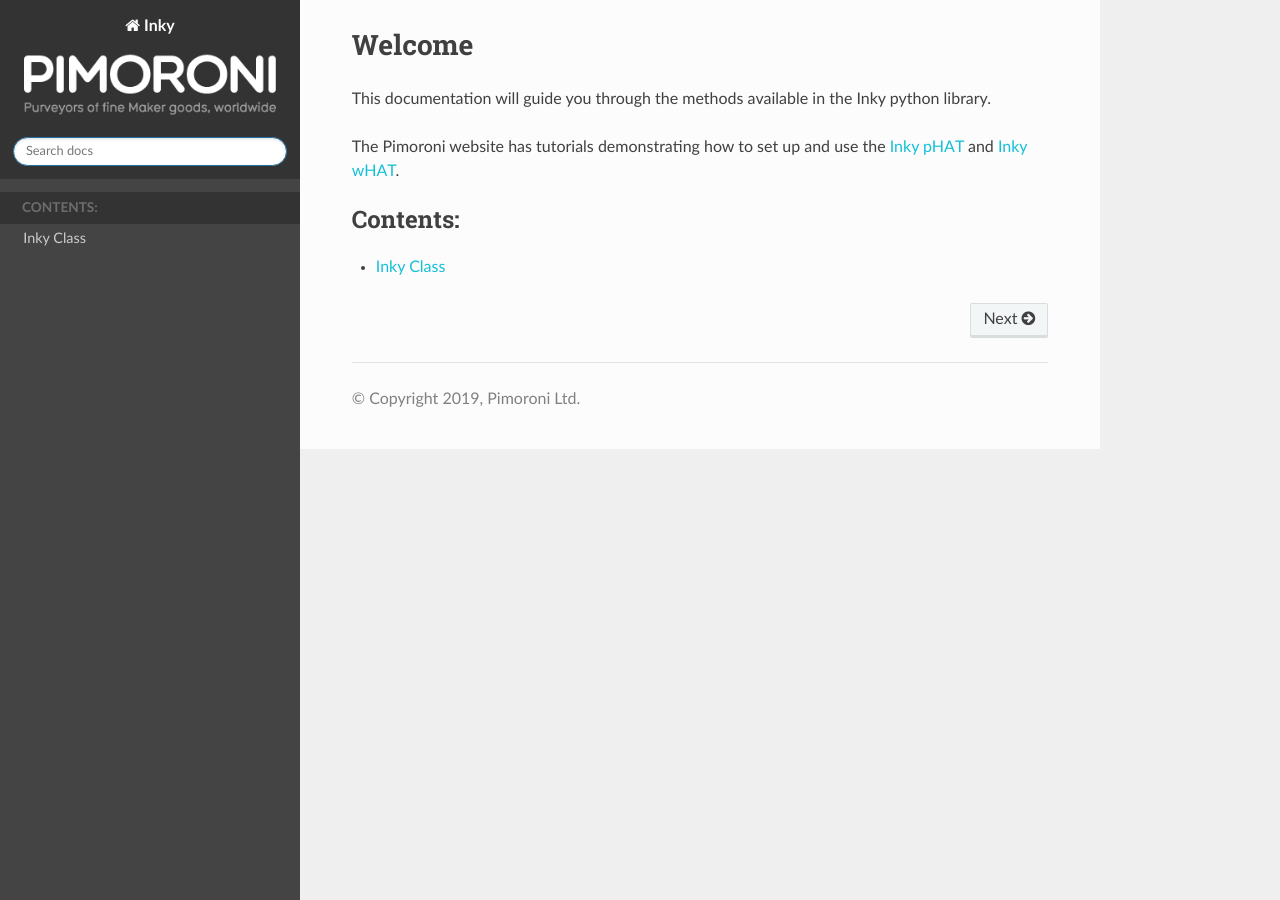
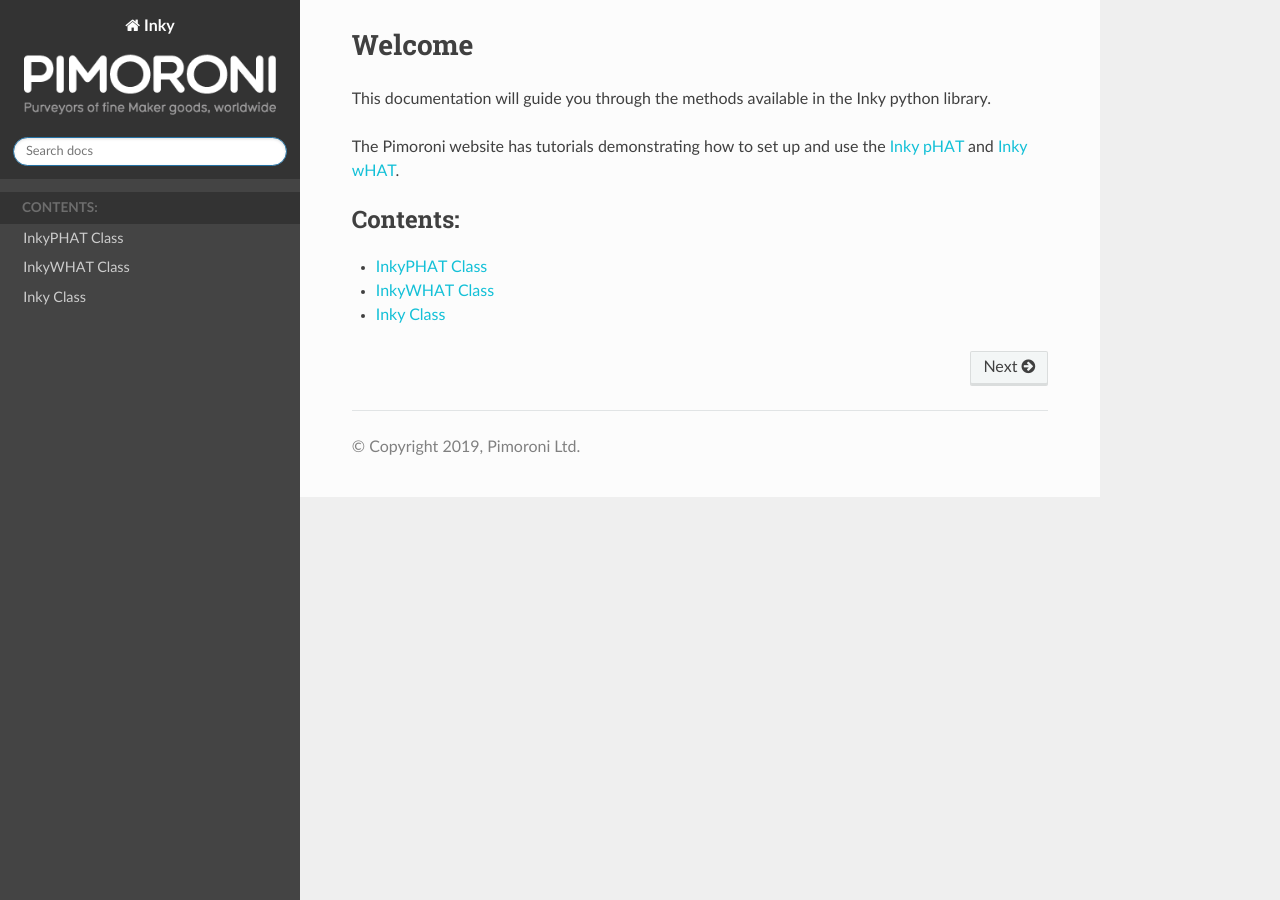
Before and after one commit to pimoroni/inky, a Sphinx documentation site: the page built from sphinx/index.rst, in a window 1280 px wide. Built offline with Sphinx 7.4.7 and the Read the Docs theme 2.0.0, drawn with Linux system fonts in a browser that asks for light colours; the version number could not be read and is left out.

Commit message:
Add pHAT and wHAT documentation

```diff
--- a/sphinx/index.rst
+++ b/sphinx/index.rst
@@ -17,4 +17,6 @@
    :maxdepth: 2
    :caption: Contents:
 
+   phat
+   what
    inky
--- /dev/null
+++ b/sphinx/phat.rst
@@ -0,0 +1,6 @@
+InkyPHAT Class
+--------------
+
+.. autoclass:: inky.InkyPHAT
+   :members:
+   :inherited-members:
--- /dev/null
+++ b/sphinx/what.rst
@@ -0,0 +1,6 @@
+InkyWHAT Class
+--------------
+
+.. autoclass:: inky.InkyWHAT
+   :members:
+   :inherited-members:
```
